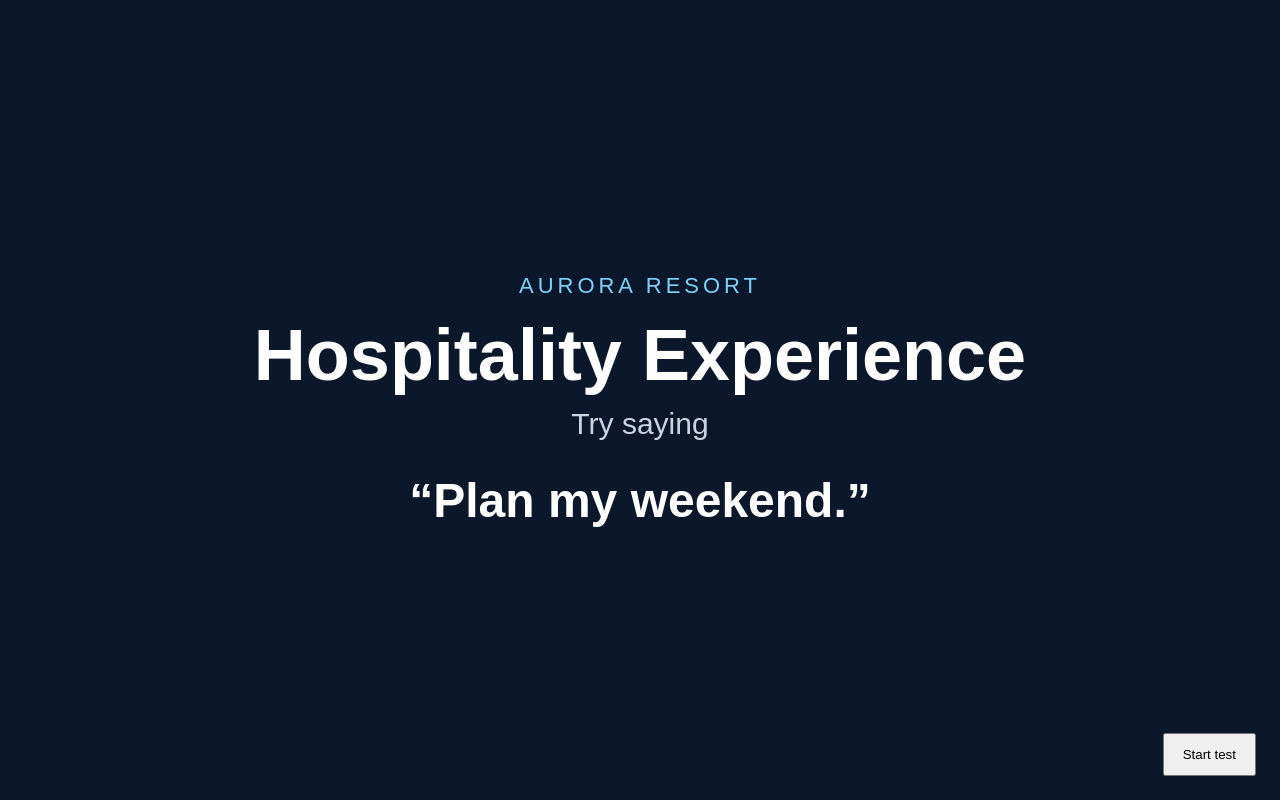
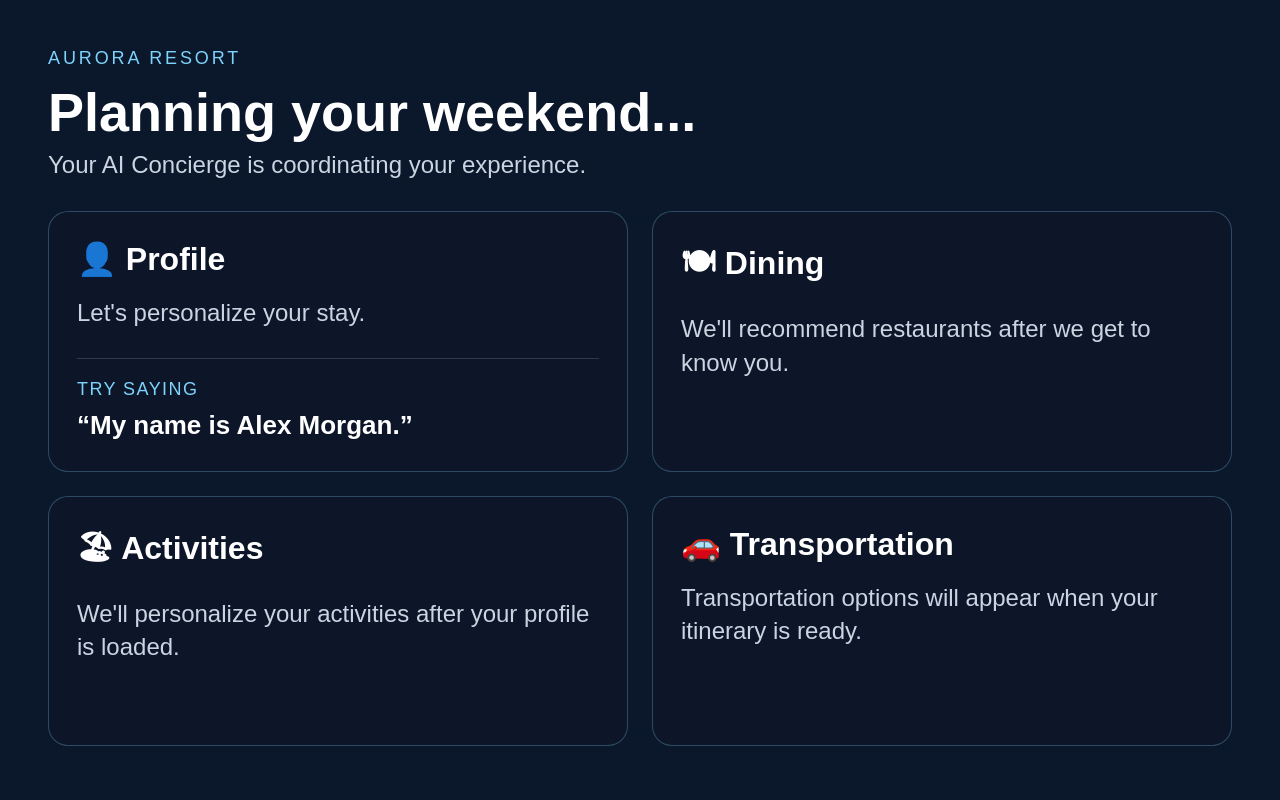
Before and after one commit to carolmorcisco/hospitality-experience, a React (Vite) app: page / in a window 1280 px wide. Built offline with nearby package versions, Linux system fonts and the light colour scheme; no server answers.

Commit message:
Remove temporary start button

```diff
--- a/src/App.tsx
+++ b/src/App.tsx
@@ -1,32 +1,7 @@
-import { useState } from 'react';
-import HospitalityLanding from './pages/HospitalityLanding';
 import HospitalityExperience from './pages/HospitalityExperience';
 
 function App() {
-  const [experienceStarted, setExperienceStarted] = useState(false);
-
-  if (experienceStarted) {
-    return <HospitalityExperience />;
-  }
-
-  return (
-    <div>
-      <HospitalityLanding />
-
-      <button
-        type="button"
-        onClick={() => setExperienceStarted(true)}
-        style={{
-          position: 'fixed',
-          right: '24px',
-          bottom: '24px',
-          padding: '12px 18px',
-        }}
-      >
-        Start test
-      </button>
-    </div>
-  );
+  return <HospitalityExperience />;
 }
 
 export default App;
```
